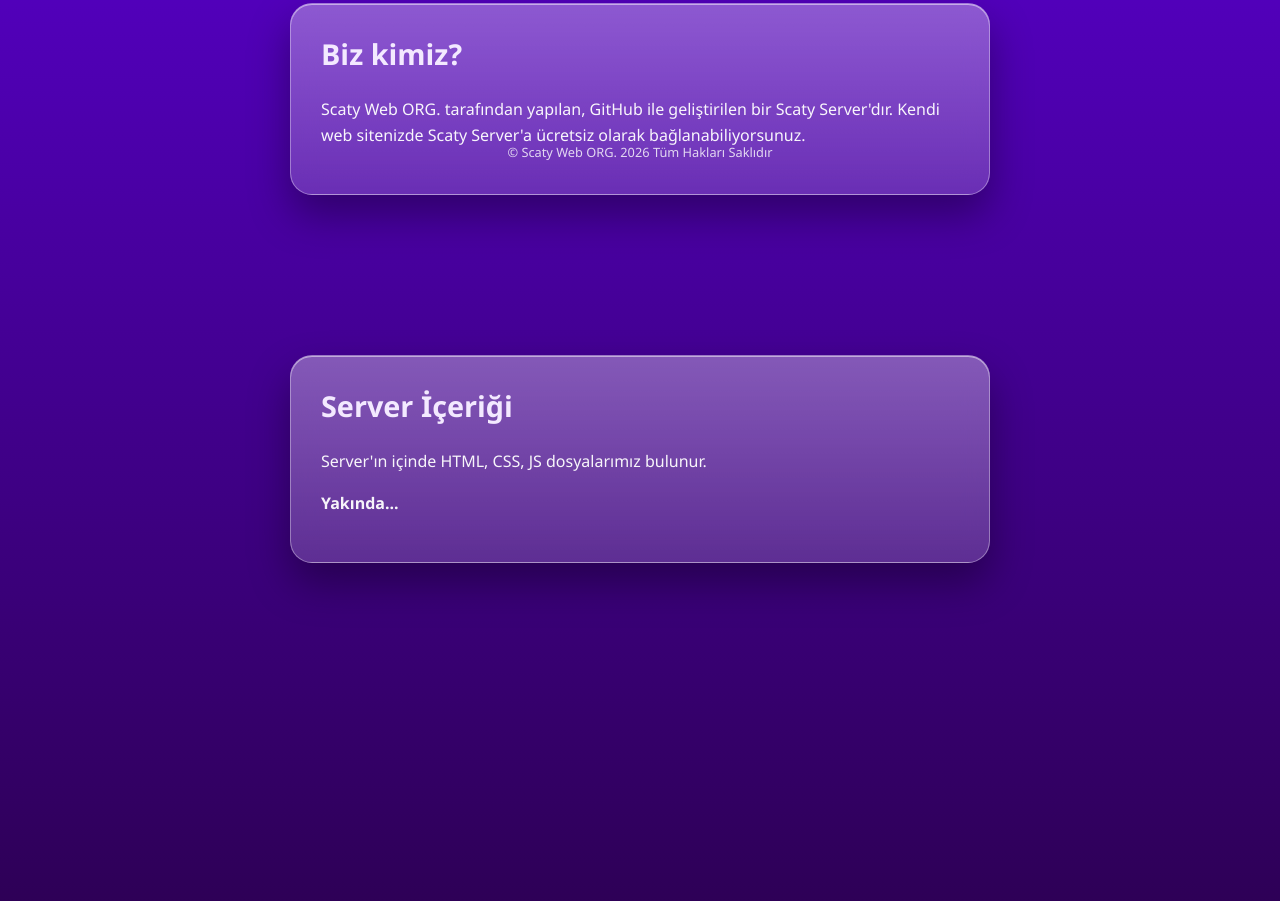
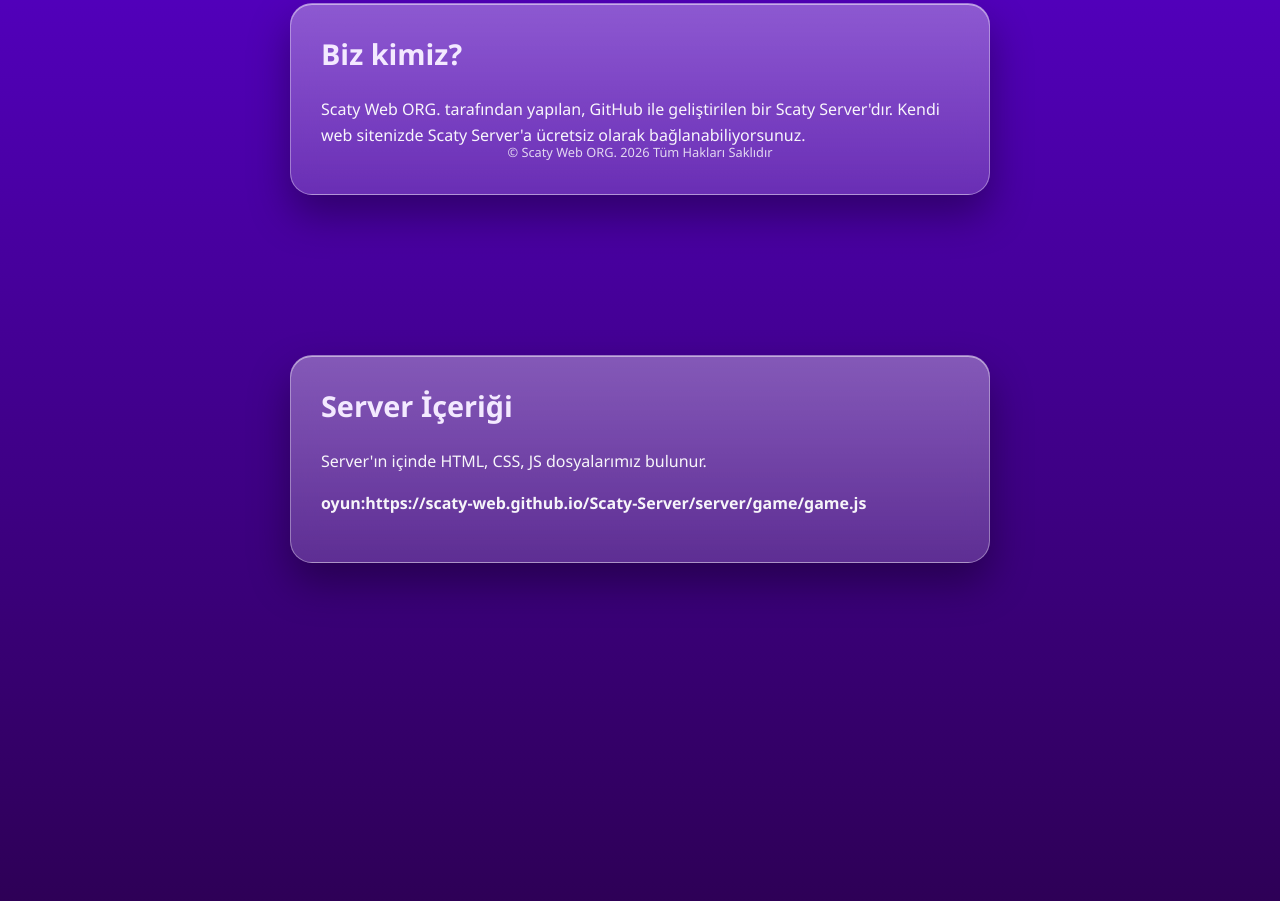
Before and after one commit to Scaty-Web/Scaty-Server, a plain HTML site: page index.html in a window 1280 px wide. Shown: the part 629-1530 px from the top of the page. Drawn offline with Linux system fonts and the light colour scheme.

Commit message:
Modify server information and include game link
Updated server content and added game link.

```diff
--- a/index.html
+++ b/index.html
@@ -121,7 +121,7 @@
       <p>
         Server'ın içinde HTML, CSS, JS dosyalarımız bulunur.
       </p>
-      <p><strong>Yakında...</strong></p>
+      <p><strong>oyun:https://scaty-web.github.io/Scaty-Server/server/game/game.js</strong></p>
     </div>
   </section>
 
```
